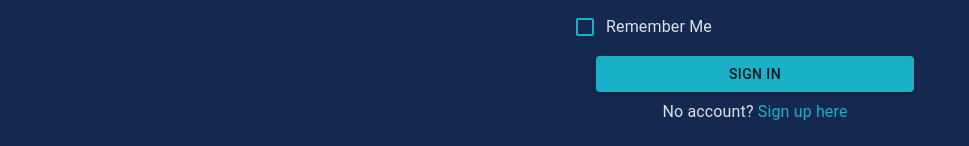
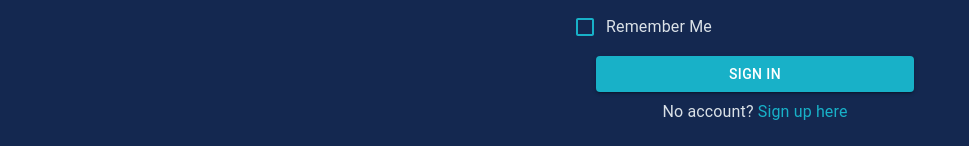
Before and after one commit to LasithRanahewa/BookFind, a React (Create React App) app: page /sign-in in a window 1280 px wide. Shown: the part 431-577 px from the top of the page, without its empty margins (209-1178 px from the left). Built offline with nearby package versions, Linux system fonts and the light colour scheme.

Commit message:
minor change on signin page

```diff
--- a/src/pages/SignInPage.js
+++ b/src/pages/SignInPage.js
@@ -36,8 +36,8 @@ const useStyles = makeStyles((theme) => ({
     },
     button: {
         margin: theme.spacing(1),
+        width: '40ch',
         alignSelf: 'center',
-        width: '40ch',
         backgroundColor: '#18B1C8',
         '&:hover': {
             backgroundColor: '#18B1C8',
@@ -104,7 +104,7 @@ const SignInPage = () => {
                 <Button
                     className={classes.button}
                     variant="contained"
-                    color="#18B1C8"
+                    color="primary"
                     type="submit"
                 >
                     Sign In
```
